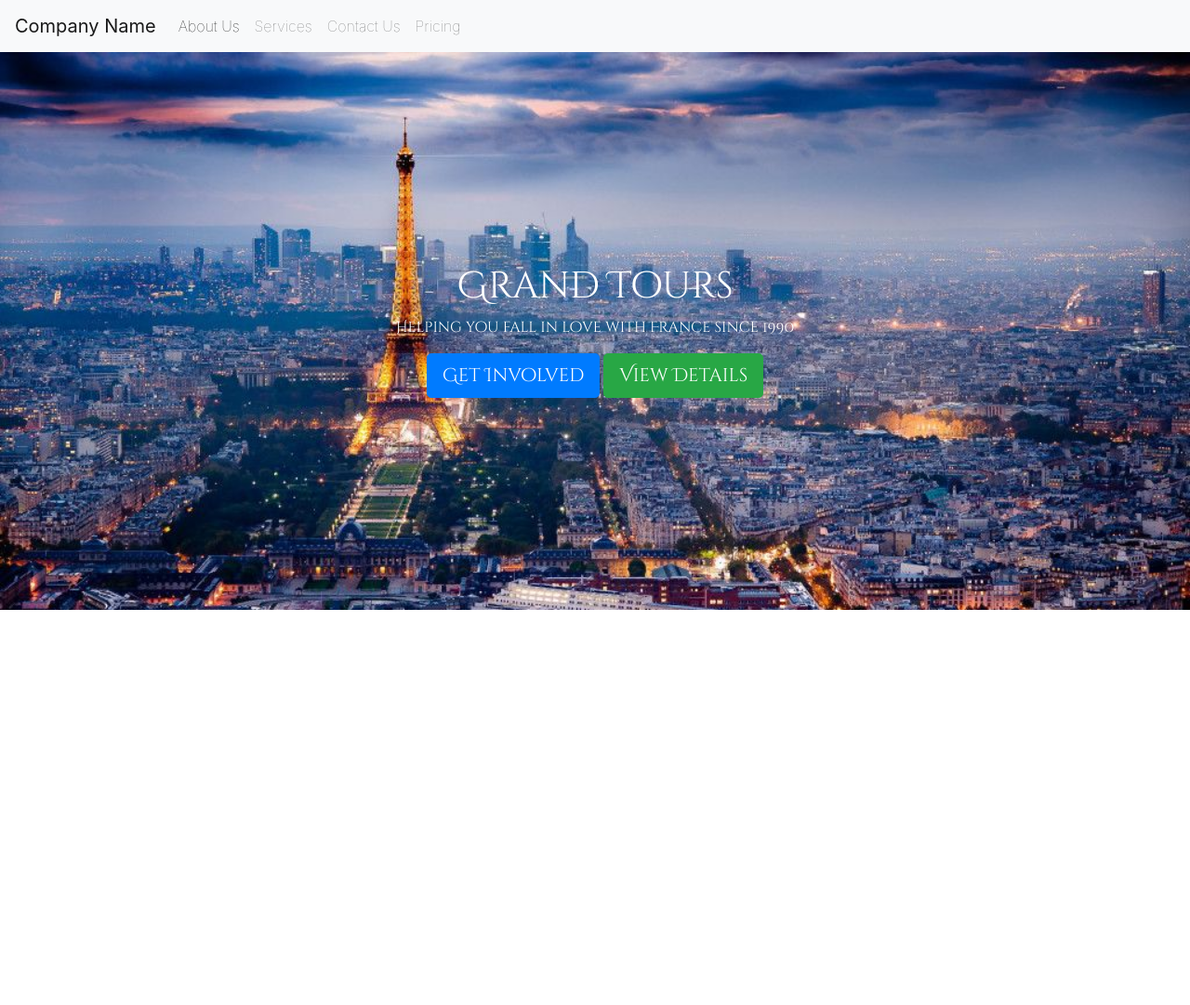
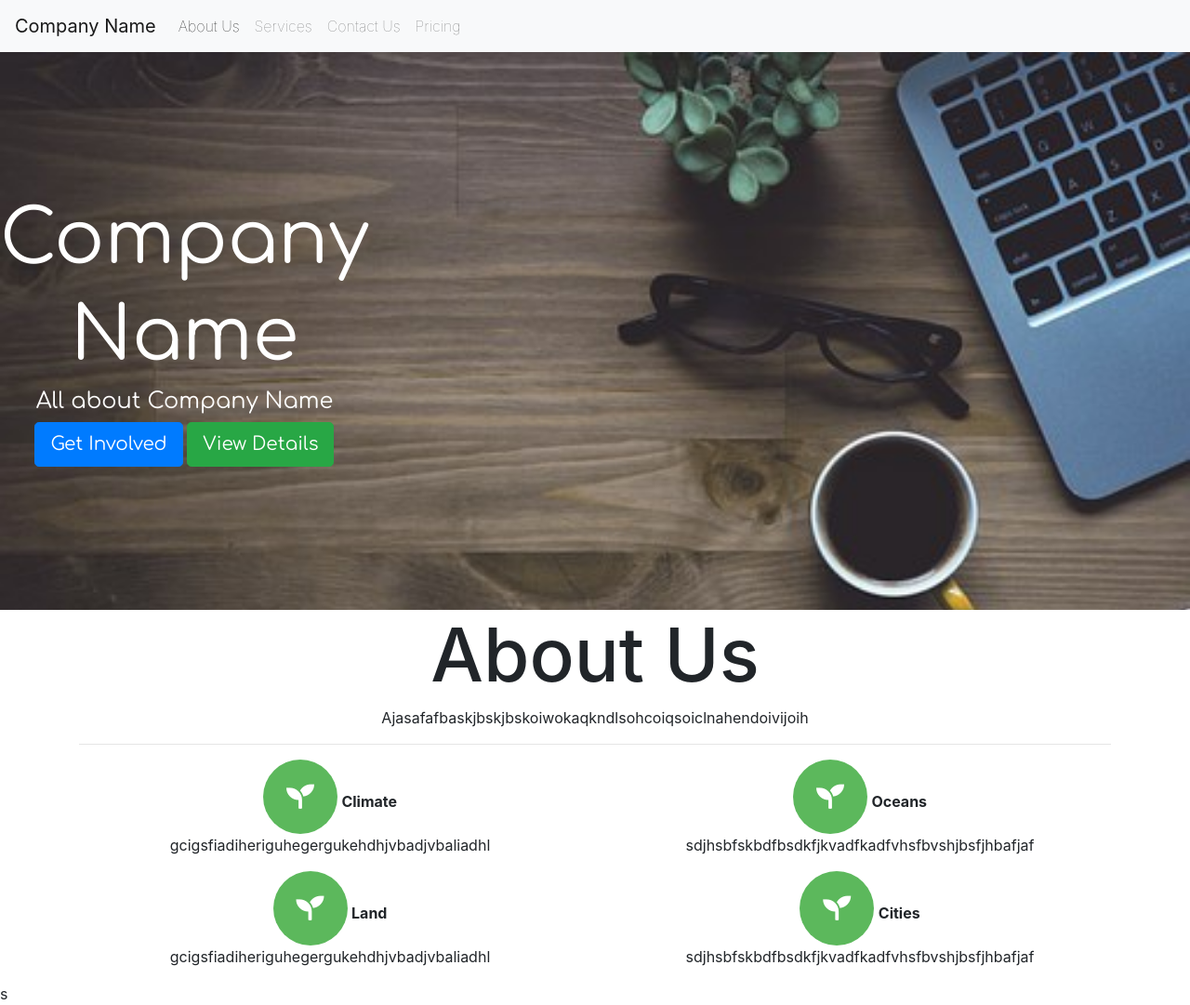
Before and after one commit to matteafarfan/project_one, a plain HTML site: page index.html in a window 1280 px wide. Shown: the whole page at 93% size. Before the commit the page ends 800 px from the top, so only its background shows below. Drawn offline with nearby package versions, Linux system fonts and the light colour scheme.

Commit message:
new about us section

```diff
--- a/index.html
+++ b/index.html
@@ -4,8 +4,10 @@
 <head>
     <title>Boilerplate Snippet</title>
     <link rel="stylesheet" href="https://stackpath.bootstrapcdn.com/bootstrap/4.3.1/css/bootstrap.min.css" integrity="sha384-ggOyR0iXCbMQv3Xipma34MD+dH/1fQ784/j6cY/iJTQUOhcWr7x9JvoRxT2MZw1T" crossorigin="anonymous">
-    <link href="https://fonts.googleapis.com/css?family=Cinzel+Decorative" rel="stylesheet">
+    <link href="https://fonts.googleapis.com/css?family=Comfortaa" rel="stylesheet">
     <link rel="stylesheet" type="text/css" href="style.css">
+    <!-- Font Awesome Link -->
+    <link rel="stylesheet" href="https://use.fontawesome.com/releases/v5.7.2/css/all.css" integrity="sha384-fnmOCqbTlWIlj8LyTjo7mOUStjsKC4pOpQbqyi7RrhN7udi9RwhKkMHpvLbHG9Sr" crossorigin="anonymous">
 
 </head>
 
@@ -13,6 +15,7 @@
     <!--nav bar-------------------------------------- -->
     <nav class="navbar navbar-expand-lg navbar-light bg-light">
         <a class="navbar-brand" href="#">Company Name</a>
+
         <button class="navbar-toggler" type="button" data-toggle="collapse" data-target="#navbarNavAltMarkup" aria-controls="navbarNavAltMarkup" aria-expanded="false" aria-label="Toggle navigation">
             <span class="navbar-toggler-icon"></span>
           </button>
@@ -28,16 +31,49 @@
     <!--end nav bar-------------------------------- -->
     <!-- begin header section ------------------------- -->
     <header class="d-flex align-items-center">
-        <div class="container">
-            <h1>Grand Tours</h1>
-            <p>Helping you fall in love with France since 1990</p>
+        <div>
+            <h1>Company</h1>
+            <h2>Name</h2>
+            <h4>All about Company Name</h4>
             <button class="btn btn-lg btn-primary">Get Involved</button>
             <button class="btn btn-lg btn-success">View Details</button>
         </div>
     </header>
     <!-- end header section --------------------------- -->
-
-
+<!--begin About Us Section ------------------------- -->
+<section class="aboutus container">
+    <h2>About Us</h2>
+    <p>Ajasafafbaskjbskjbskoiwokaqkndlsohcoiqsoiclnahendoivijoih</p>
+    <hr>
+    <!-- beginning of the grid section -------------- -->
+    <!--first row ----->
+    <div class="row">
+        <div class="col-md-6">
+            <i class="fas fa-seedling"></i>
+            <span><strong>Climate</strong></span>
+            <p>gcigsfiadiheriguhegergukehdhjvbadjvbaliadhl</p>
+        </div>
+        <div class="col-md-6">
+            <i class="fas fa-seedling"></i>
+             <span><strong>Oceans</strong></span>
+             <p>sdjhsbfskbdfbsdkfjkvadfkadfvhsfbvshjbsfjhbafjaf</p>
+             </div>
+             </div>
+             <!-- second row --->
+             <div class="row">
+        <div class="col-md-6">
+            <i class="fas fa-seedling"></i>
+            <span><strong>Land</strong></span>
+            <p>gcigsfiadiheriguhegergukehdhjvbadjvbaliadhl</p>
+        </div>
+        <div class="col-md-6">
+            <i class="fas fa-seedling"></i>
+             <span><strong>Cities</strong></span>
+             <p>sdjhsbfskbdfbsdkfjkvadfkadfvhsfbvshjbsfjhbafjaf</p>
+             </div>
+             </div>
+</section>
+<!-- end About Us Section ---------------------- -->s
 
 
     <script src="https://code.jquery.com/jquery-3.3.1.slim.min.js" integrity="sha384-q8i/X+965DzO0rT7abK41JStQIAqVgRVzpbzo5smXKp4YfRvH+8abtTE1Pi6jizo" crossorigin="anonymous"></script>
--- a/style.css
+++ b/style.css
@@ -11,14 +11,43 @@
 header{
     height:600px;
     width:100%;
-    background-image:url("france.jpg");
+    background-image:url("coffee.jpg");
     background-size:cover;
     text-align:center;
     color: white;
-    font-family:'Cinzel Decorative', cursive;
+    font-family: 'Comfortaa', cursive;
 }
 
 
 header p{
-    font-style: italic:
+    font-style: italic;
 }
+h2{
+    font-size: 80px;
+}
+h1{
+    font-size: 80px;
+}
+.aboutus {
+    text-align: center;
+}
+.aboutus i{
+    font-size:30px;
+    padding: 25px 20px;
+
+    /*change the color*/
+    color: #fff;
+    background-color: #5cb85c;
+
+    /*resize container of icon*/
+    width: 80px;
+    height: 80px;
+
+    /*make the conatiner round*/
+    border-radius: 50%;
+}
+
+.abotus span{
+    width: 200px;
+    display: inline-block;
+}
```
Also changed, not shown: coffee.jpg (added).
